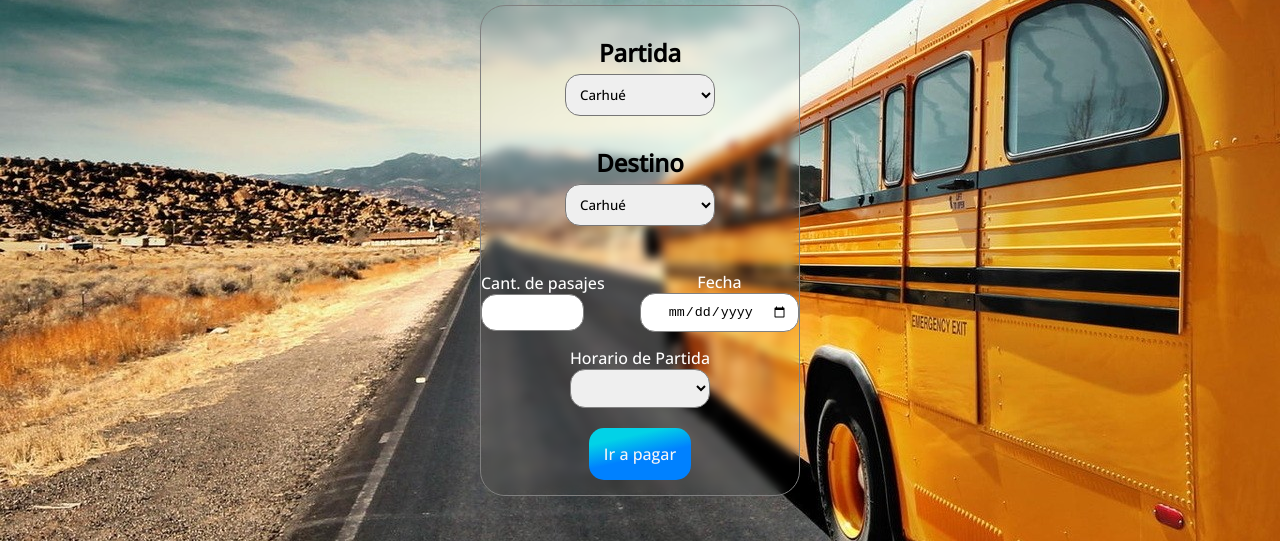
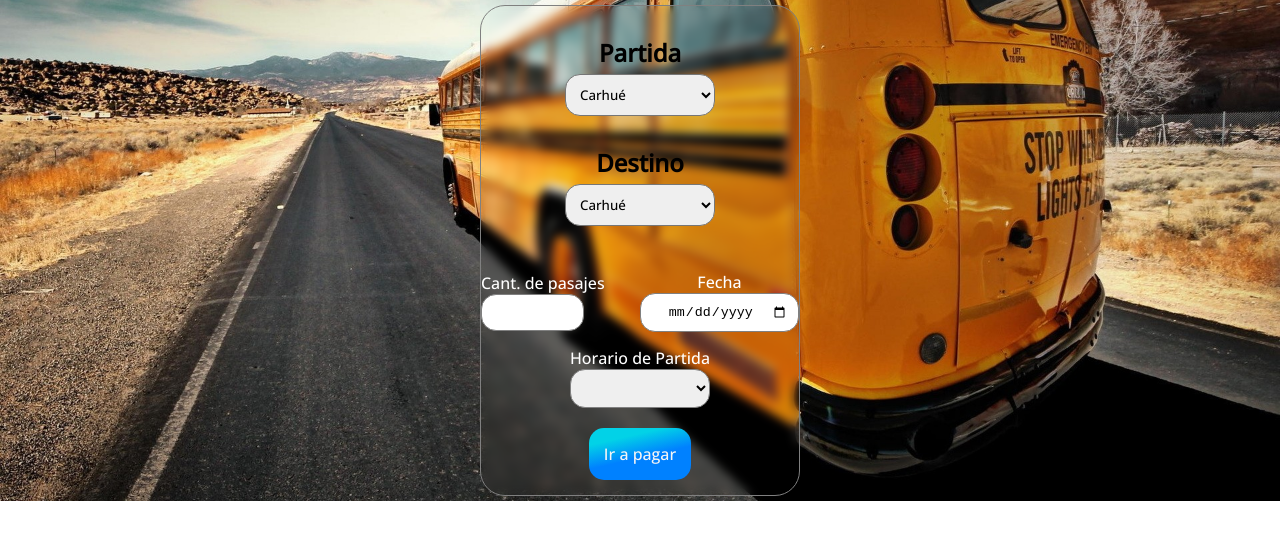
Before and after one commit to Agu891/App-Reserva-Pasajes, a plain HTML site: page index.html in a window 1280 px wide. Shown: the part 259-800 px from the top of the page. Drawn offline with nearby package versions, Linux system fonts and the light colour scheme.

Commit message:
arreglos background

```diff
--- a/styles.scss
+++ b/styles.scss
@@ -12,6 +12,9 @@ $fuenteBase: "Open Sans", sans-serif;
   display: flex;
   flex-direction: column;
   background-image: url(./img/old-bus-15.jpg);
+  background-position: center;
+  background-repeat: no-repeat;
+  background-size: 100%;
   height: 100vh;
   #wrapperTitulo {
     display: flex;
```
Also changed, not shown: styles.css, 1 other file.
